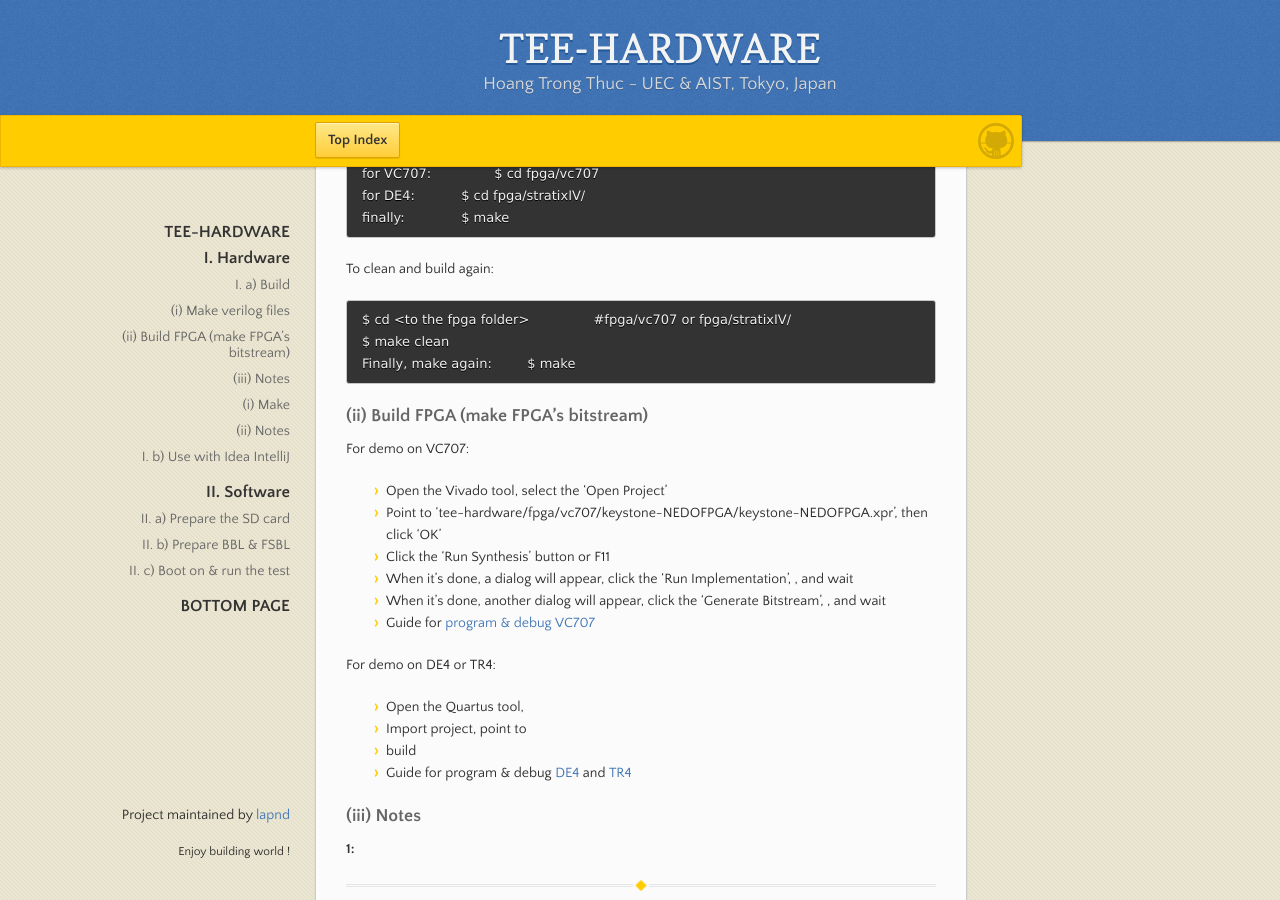
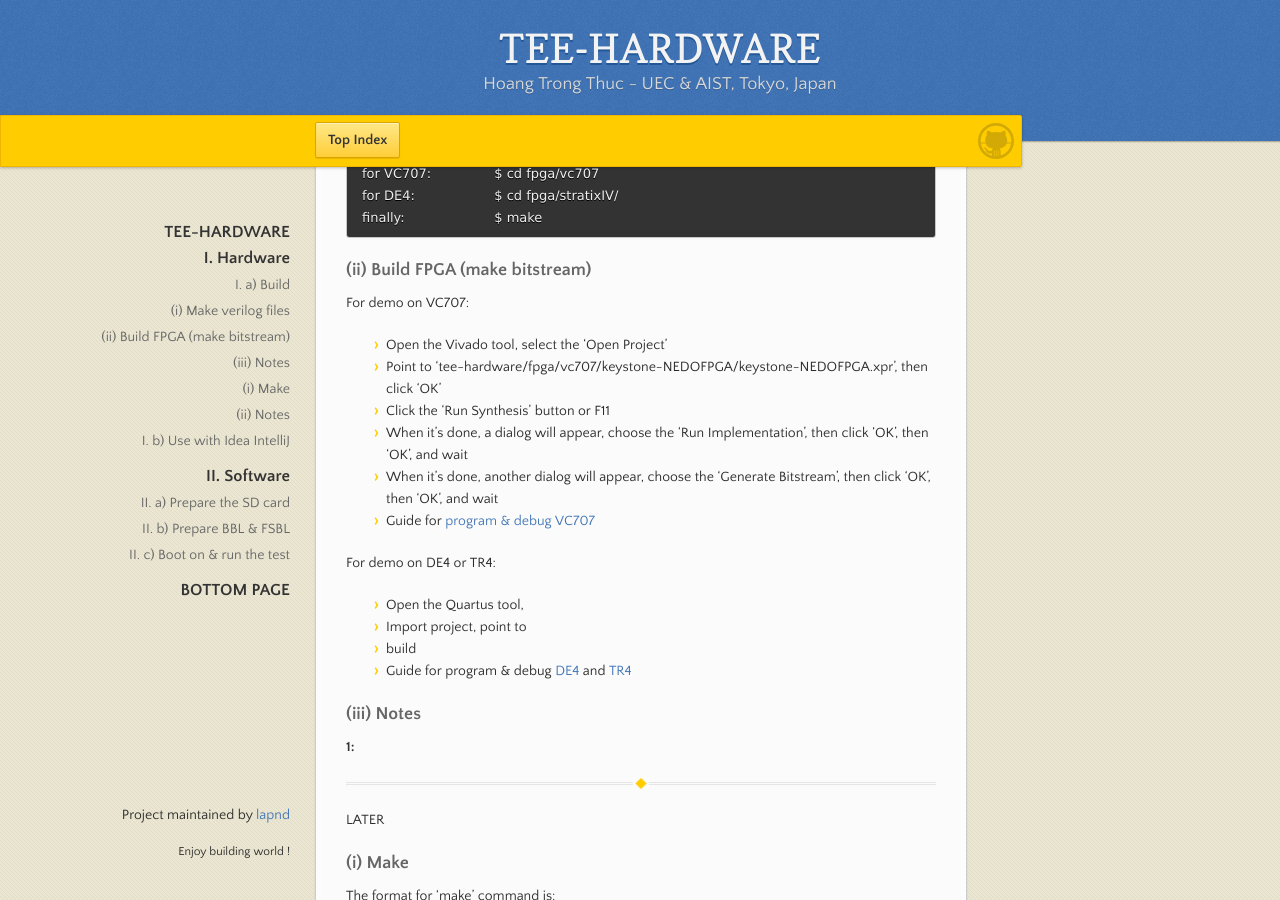
Before and after one commit to lapnd/httdes.github.io, a Jekyll site: the page built from tee-hw.md, in a window 1280 px wide and 900 px high, scrolled down 742 px. Built offline with Jekyll 4.4.1, drawn with Linux system fonts in a browser that asks for light colours; our own code applies the rules of GitHub Pages for plain Markdown files.

Commit message:
Update tee-hw.md

```diff
--- a/tee-hw.md
+++ b/tee-hw.md
@@ -33,23 +33,17 @@ The core processors can be configured to use [Rocket](https://github.com/chipsal
 
 	$ cd <to your tee-hardware folder>
 	for VC707:		$ cd fpga/vc707
-	for DE4:		$ cd fpga/stratixIV/
-	finally:		$ make
+	for DE4:			$ cd fpga/stratixIV/
+	finally:			$ make
 
-To clean and build again:
-
-	$ cd <to the fpga folder>		#fpga/vc707 or fpga/stratixIV/
-	$ make clean
-	Finally, make again:		$ make
-
-### (ii) Build FPGA (make FPGA's bitstream)
+### (ii) Build FPGA (make bitstream)
 
 For demo on VC707:
 - Open the Vivado tool, select the 'Open Project'
 - Point to 'tee-hardware/fpga/vc707/keystone-NEDOFPGA/keystone-NEDOFPGA.xpr', then click 'OK'
 - Click the 'Run Synthesis' button or F11
-- When it's done, a dialog will appear, click the 'Run Implementation', , and wait
-- When it's done, another dialog will appear, click the 'Generate Bitstream', , and wait
+- When it's done, a dialog will appear, choose the 'Run Implementation', then click 'OK', then 'OK', and wait
+- When it's done, another dialog will appear, choose the 'Generate Bitstream', then click 'OK', then 'OK', and wait
 - Guide for [program & debug VC707](./fpgaguide_vc707.md)
 
 For demo on DE4 or TR4:
```
